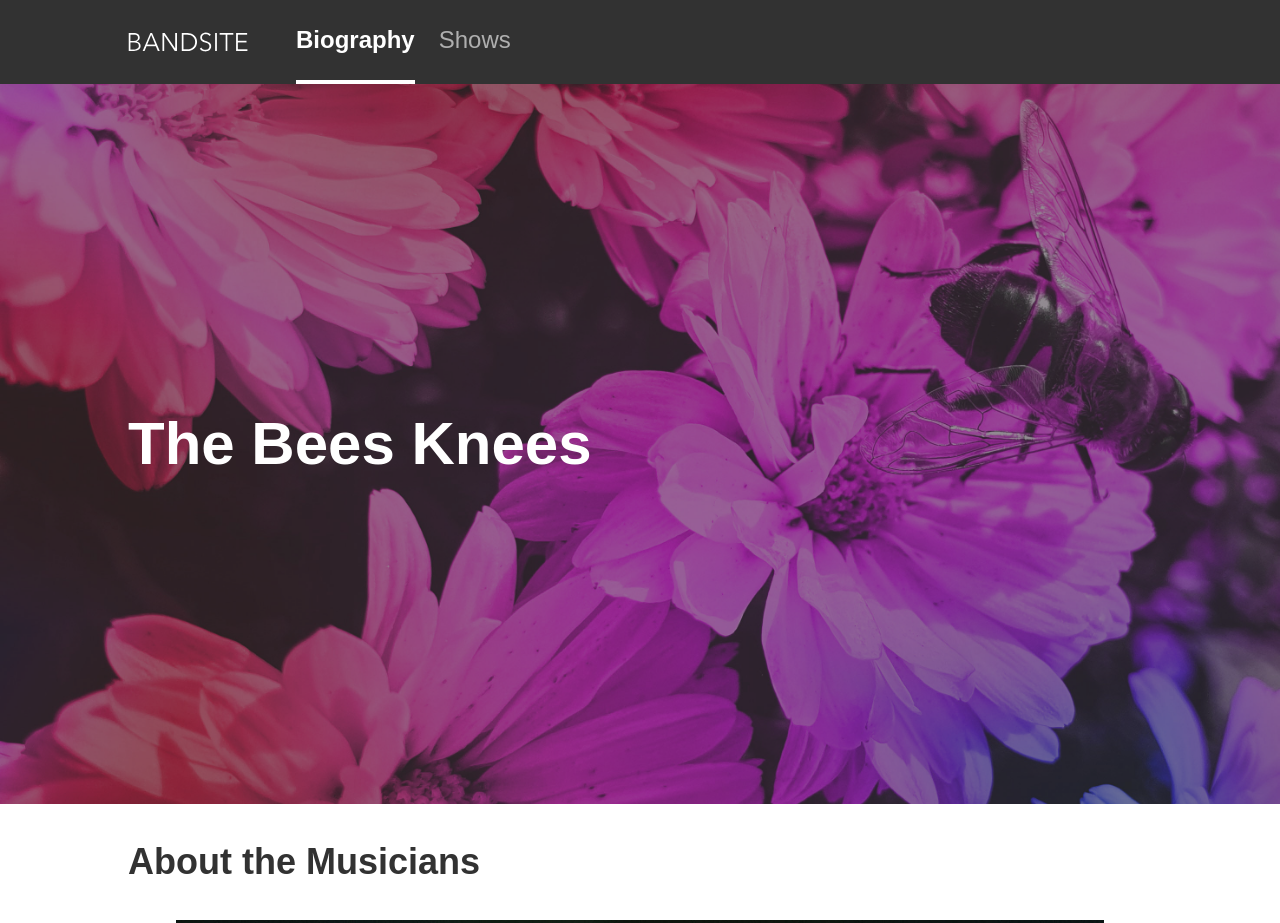
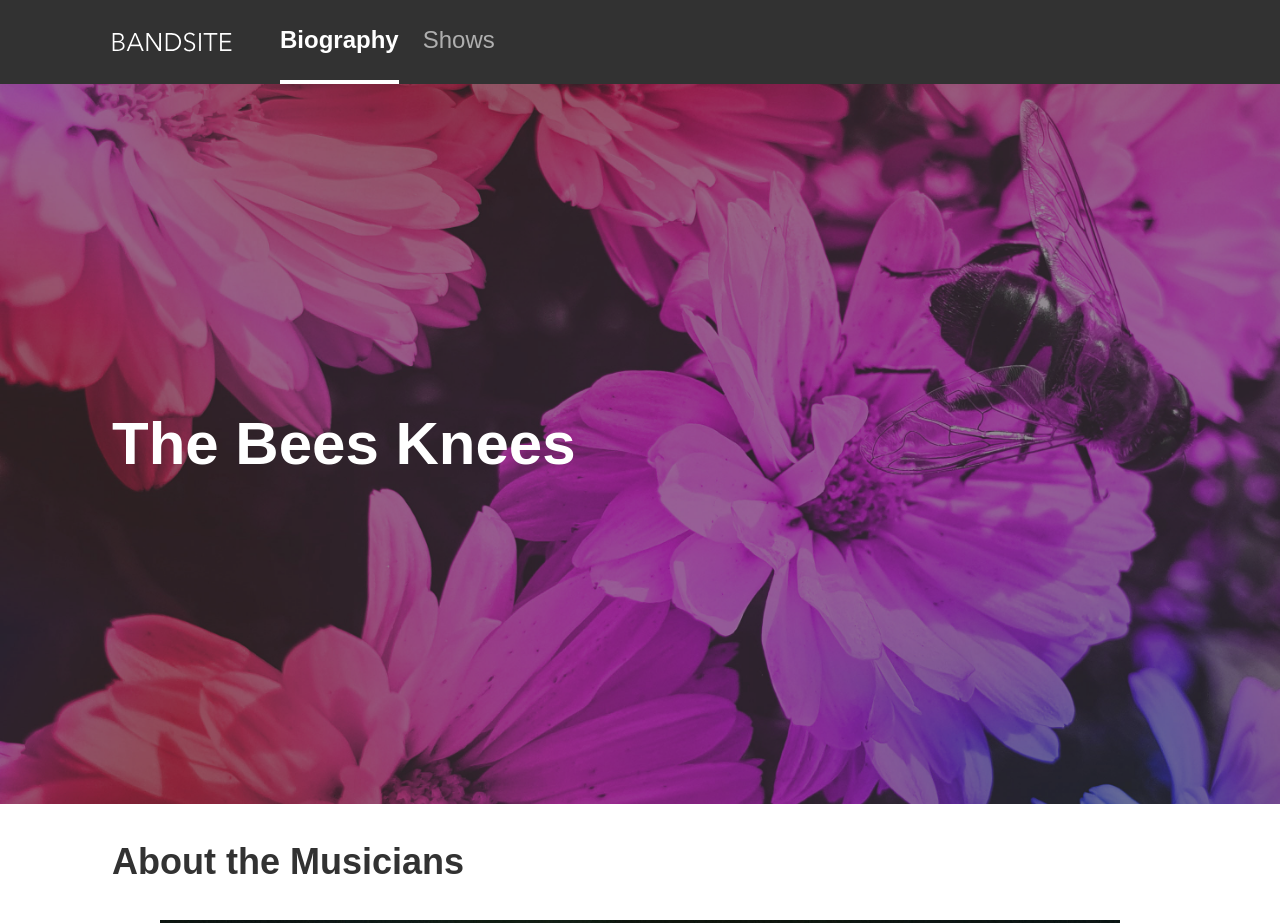
Before and after one commit to 1o5am/chandni-melwani-bandsite, a plain HTML site: page index.html in a window 1280 px wide. Shown: the top 923 px of the page. Drawn offline with Linux system fonts and the light colour scheme.

Commit message:
fixed desktop view

```diff
--- a/styles/partials/_variables.scss
+++ b/styles/partials/_variables.scss
@@ -39,7 +39,7 @@ $padding-after-headlines-tablet: 2.25rem;
 $padding-between-componenets-tablet: 2.25rem;
 
 // Desktop Side
-$padding-side-desktop: 8rem;
+$padding-side-desktop: 7rem;
 
 // 5. CTA Button
 
```
Also changed, not shown: styles/bio.css.
